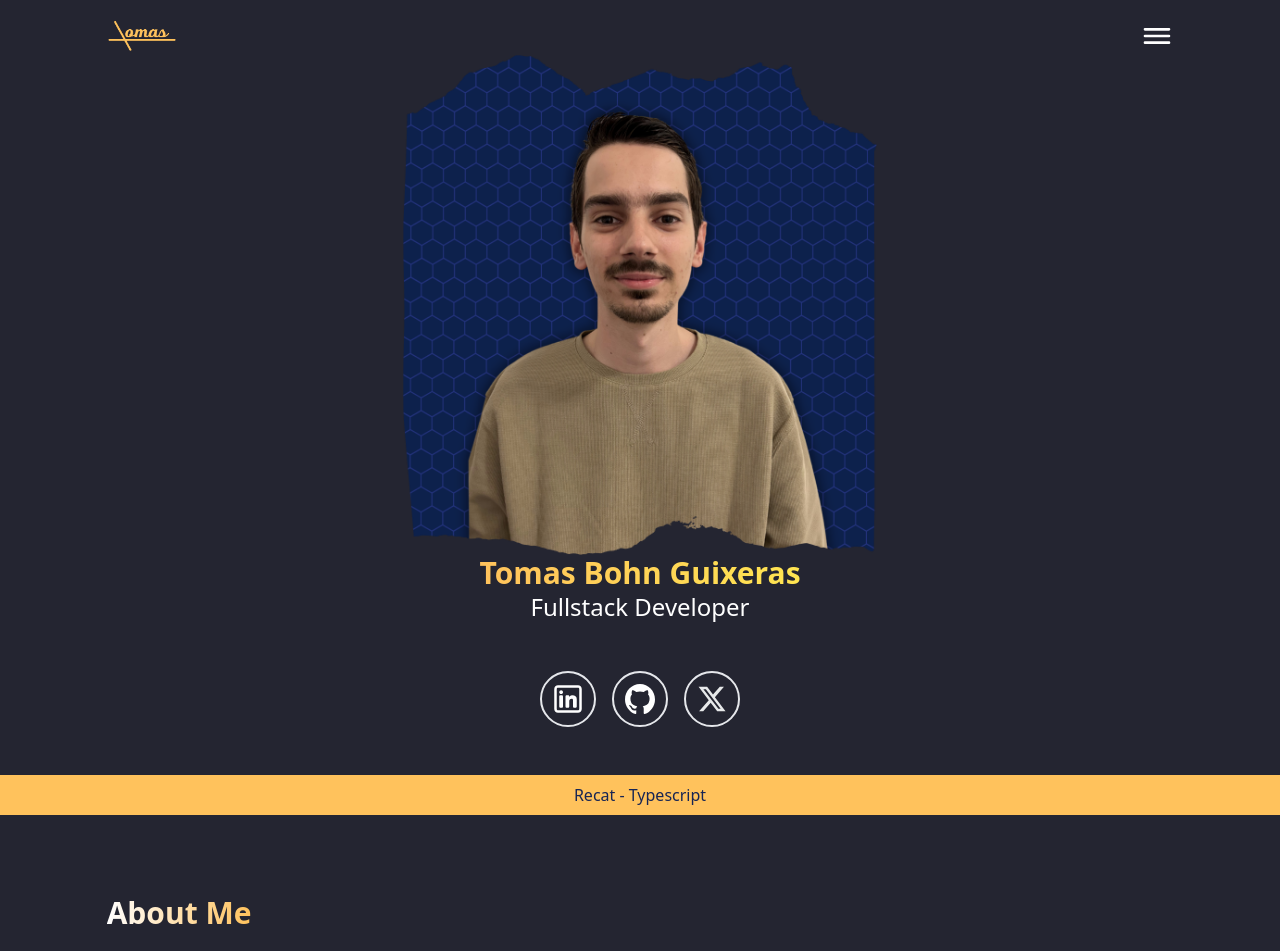
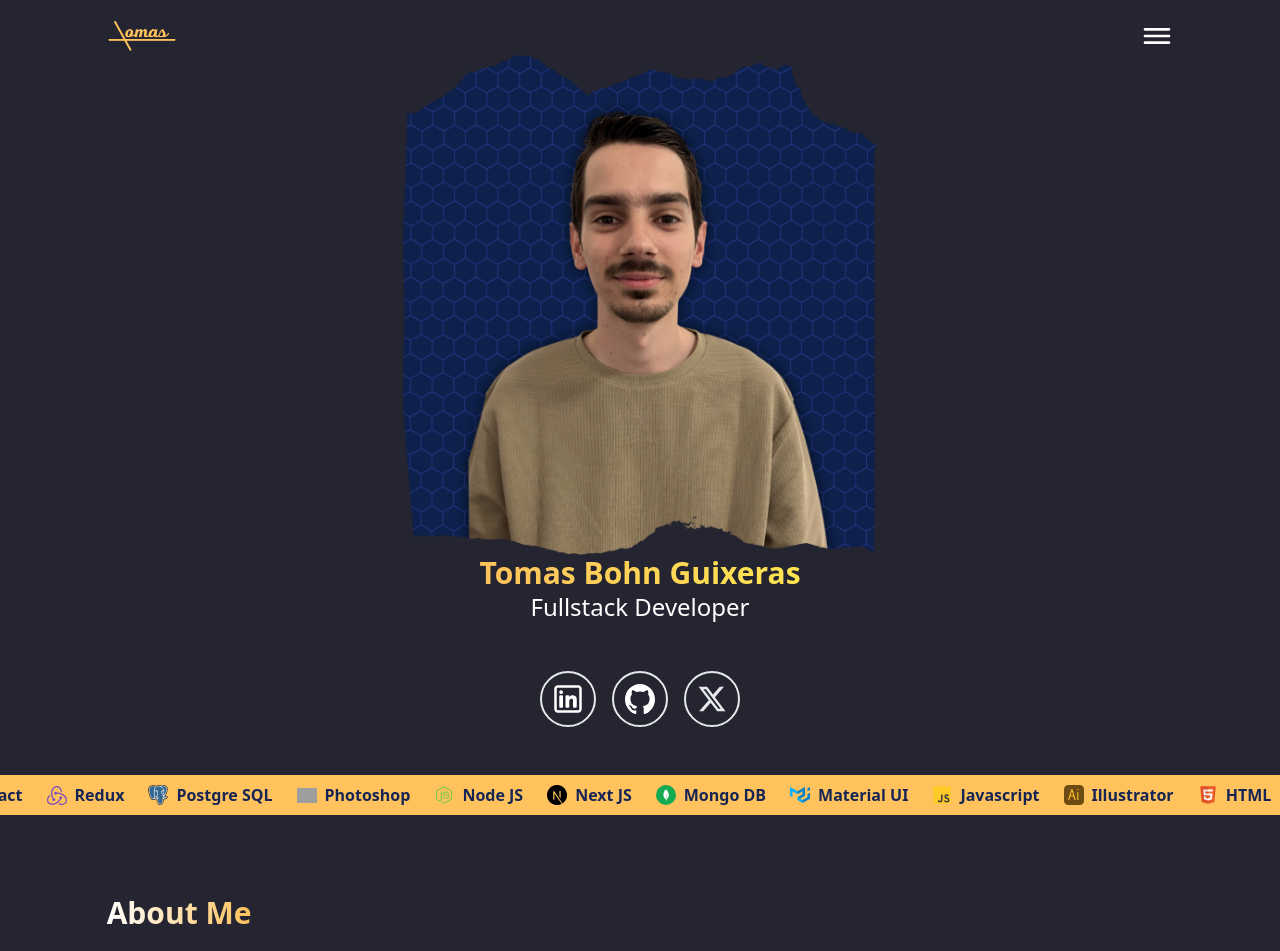
Before and after one commit to tomasguixeras/tomasguixeras-portfolio, a Next.js app: page / in a window 1280 px wide. Shown: the top 951 px of the page. Built offline with nearby package versions, Linux system fonts and the light colour scheme; grey boxes are pictures that could not be loaded.

Commit message:
Technologies animation slider

```diff
--- a/package.json
+++ b/package.json
@@ -19,6 +19,7 @@
     "postcss": "8.4.27",
     "react": "18.2.0",
     "react-dom": "18.2.0",
+    "react-fast-marquee": "^1.6.0",
     "tailwindcss": "3.3.3",
     "typescript": "5.1.6"
   }
--- a/src/app/page.tsx
+++ b/src/app/page.tsx
@@ -2,6 +2,7 @@ import Footer from "@/components/Footer";
 import IconButton from "@/components/IconButton";
 import NavBar from "@/components/NavBar";
 import ProjectCard from "@/components/ProjectCard";
+import Technologies from "@/components/Technologies";
 import Image from "next/image";
 import Link from "next/link";
 
@@ -36,12 +37,8 @@ export default function Home() {
             />
             <IconButton icon={"x"} url={"https://twitter.com/tomasguixeras"} />
           </div>
-
-          <div
-            id="technologies-carrusel"
-            className="text-center w-screen py-2 bg-[#FFC25C] text-blue-950"
-          >
-            <p>Recat - Typescript</p>
+          <div className="w-screen">
+            <Technologies />
           </div>
         </div>
 
--- /dev/null
+++ b/src/components/TechCard.tsx
@@ -0,0 +1,28 @@
+import React from "react";
+import Image from "next/image";
+
+type Technology = {
+  icon: string,
+  name: string
+}
+
+type ItemComponentProps = {
+  item: Technology;
+};
+
+function TechCard({ item }: ItemComponentProps) {
+  return (
+    <div className="flex items-center justify-center mr-6 ml-0">
+      <Image
+        className="mr-2"
+        src={`/technologies/${item.icon}-logo.svg`}
+        alt={`${name} Logo`}
+        height={20}
+        width={20}
+      />
+      <p className="text-blue-950 font-semibold">{item.name}</p>
+    </div>
+  );
+}
+
+export default TechCard;
--- /dev/null
+++ b/src/components/Technologies.tsx
@@ -0,0 +1,27 @@
+"use client";
+import Image from "next/image";
+import React from "react";
+import Marquee from "react-fast-marquee";
+
+import technologies_data from "../data/technologies.json";
+import TechCard from "./TechCard";
+
+type TechnData = {
+  icon: string;
+  name: string;
+};
+
+function Technologies() {
+  return (
+    <Marquee
+      className="text-center w-screen py-2 bg-[#FFC25C] "
+      pauseOnHover={true}
+    >
+      {technologies_data?.map((data, i) => (
+        <TechCard key={i} item={data} />
+      ))}
+    </Marquee>
+  );
+}
+
+export default Technologies;
--- /dev/null
+++ b/src/data/technologies.json
@@ -0,0 +1,66 @@
+[
+  {
+    "icon": "typescript",
+    "name": "Typescript"
+  },
+  {
+    "icon": "tailwind",
+    "name": "Tailwind"
+  },
+  {
+    "icon": "react",
+    "name": "React"
+  },
+  {
+    "icon": "redux",
+    "name": "Redux"
+  },
+  {
+    "icon": "postgresql",
+    "name": "Postgre SQL"
+  },
+  {
+    "icon": "photoshop",
+    "name": "Photoshop"
+  },
+  {
+    "icon": "nodejs",
+    "name": "Node JS"
+  },
+  {
+    "icon": "nextjs",
+    "name": "Next JS"
+  },
+  {
+    "icon": "mongodb",
+    "name": "Mongo DB"
+  },
+  {
+    "icon": "materialui",
+    "name": "Material UI"
+  },
+  {
+    "icon": "javascript",
+    "name": "Javascript"
+  },
+  {
+    "icon": "illustrator",
+    "name": "Illustrator"
+  },
+  {
+    "icon": "html",
+    "name": "HTML"
+  },
+  {
+    "icon": "git",
+    "name": "Git"
+  },
+  {
+    "icon": "figma",
+    "name": "Figma"
+  },
+  {
+    "icon": "css",
+    "name": "CSS"
+  }
+]
```
Also changed, not shown: 1 other file (tests, documents, lock files or other folders).
